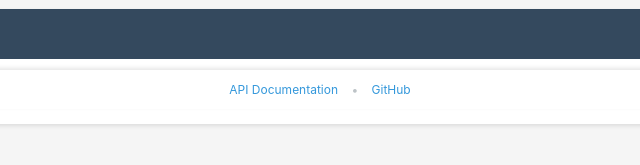
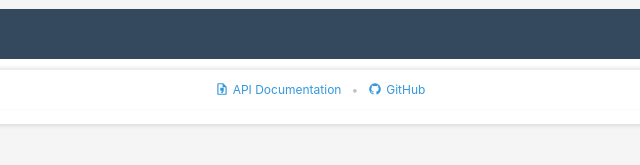
Before and after one commit to vanhumbeecka/json-validator, a website: page public/index.html in a window 1280 px wide. Shown: the part 691-856 px from the top of the page, 320-960 px from the left. Drawn offline with Linux system fonts and the light colour scheme.

Commit message:
smaller changes

```diff
--- a/public/index.html
+++ b/public/index.html
@@ -11,7 +11,7 @@
 <body>
   <div class="container">
     <header>
-      <h1>JSON Schema Validator</h1>
+      <h1><a href="/" id="titleLink">JSON Schema Validator</a></h1>
       <div class="header-actions">
         <button id="exampleBtn" class="btn btn-secondary">Load Example</button>
         <button id="saveBtn" class="btn btn-primary">Save & Share</button>
@@ -62,9 +62,19 @@
     </div>
 
     <footer class="footer">
-      <a href="/api-docs" target="_blank">API Documentation</a>
+      <a href="/api-docs" target="_blank">
+        <svg class="footer-icon" viewBox="0 0 24 24" fill="currentColor">
+          <path d="M14,2H6A2,2 0 0,0 4,4V20A2,2 0 0,0 6,22H18A2,2 0 0,0 20,20V8L14,2M18,20H6V4H13V9H18V20M10,19L12,15H9V10H15V15L13,19H10Z"/>
+        </svg>
+        API Documentation
+      </a>
       <span>•</span>
-      <a href="https://github.com/vanhumbeecka/json-validator" target="_blank">GitHub</a>
+      <a href="https://github.com/vanhumbeecka/json-validator" target="_blank">
+        <svg class="footer-icon" viewBox="0 0 24 24" fill="currentColor">
+          <path d="M12,2A10,10 0 0,0 2,12C2,16.42 4.87,20.17 8.84,21.5C9.34,21.58 9.5,21.27 9.5,21C9.5,20.77 9.5,20.14 9.5,19.31C6.73,19.91 6.14,17.97 6.14,17.97C5.68,16.81 5.03,16.5 5.03,16.5C4.12,15.88 5.1,15.9 5.1,15.9C6.1,15.97 6.63,16.93 6.63,16.93C7.5,18.45 8.97,18 9.54,17.76C9.63,17.11 9.89,16.67 10.17,16.42C7.95,16.17 5.62,15.31 5.62,11.5C5.62,10.39 6,9.5 6.65,8.79C6.55,8.54 6.2,7.5 6.75,6.15C6.75,6.15 7.59,5.88 9.5,7.17C10.29,6.95 11.15,6.84 12,6.84C12.85,6.84 13.71,6.95 14.5,7.17C16.41,5.88 17.25,6.15 17.25,6.15C17.8,7.5 17.45,8.54 17.35,8.79C18,9.5 18.38,10.39 18.38,11.5C18.38,15.32 16.04,16.16 13.81,16.41C14.17,16.72 14.5,17.33 14.5,18.26C14.5,19.6 14.5,20.68 14.5,21C14.5,21.27 14.66,21.59 15.17,21.5C19.14,20.16 22,16.42 22,12A10,10 0 0,0 12,2Z"/>
+        </svg>
+        GitHub
+      </a>
     </footer>
   </div>
 
--- a/public/style.css
+++ b/public/style.css
@@ -40,6 +40,16 @@
   font-size: 20px;
   color: #2c3e50;
   margin: 0;
+}
+
+h1 a {
+  color: #2c3e50;
+  text-decoration: none;
+  cursor: pointer;
+}
+
+h1 a:hover {
+  color: #3498db;
 }
 
 .header-actions {
@@ -253,12 +263,19 @@
   font-size: 12px;
   color: #7f8c8d;
   z-index: 1000;
+  display: flex;
+  justify-content: center;
+  align-items: center;
+  gap: 10px;
 }
 
 .footer a {
   color: #3498db;
   text-decoration: none;
   transition: color 0.2s;
+  display: inline-flex;
+  align-items: center;
+  gap: 4px;
 }
 
 .footer a:hover {
@@ -266,8 +283,13 @@
   text-decoration: underline;
 }
 
+.footer-icon {
+  width: 14px;
+  height: 14px;
+  vertical-align: middle;
+}
+
 .footer span {
-  margin: 0 10px;
   color: #bdc3c7;
 }
 
```
